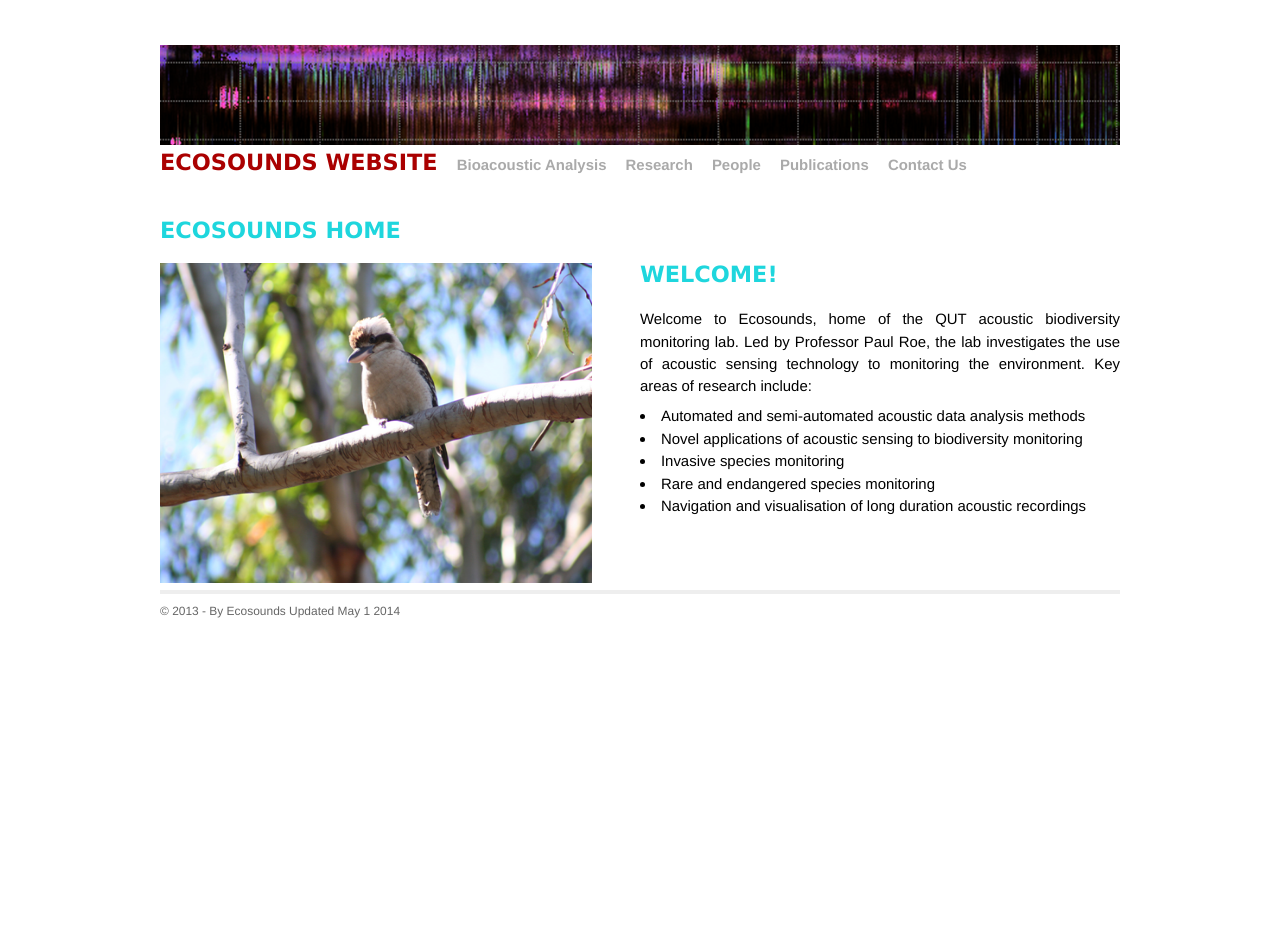
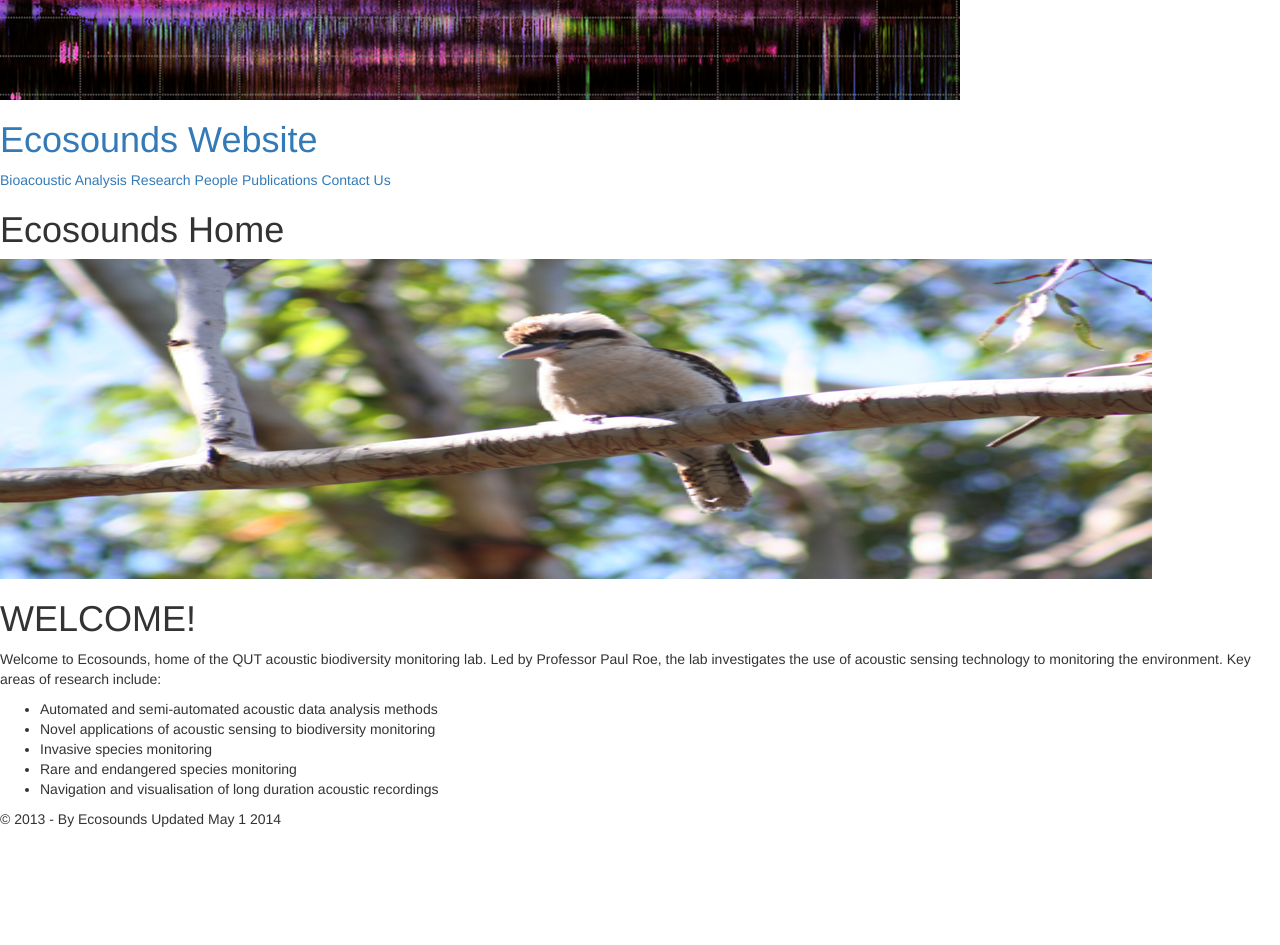
Before and after one commit to QutEcoacoustics/research-blog, a Jekyll site: the page built from index.html, in a window 1280 px wide. Built offline with Jekyll 4.4.1, drawn with Linux system fonts in a browser that asks for light colours; nearby versions of some CDN libraries; Markdown is read by kramdown in place of the engine named in the settings; after the commit the page ends 900 px from its top, so only the background shows below that.

Commit message:
Addition of Bootstrap

```diff
--- a/_layouts/default.html
+++ b/_layouts/default.html
@@ -10,7 +10,16 @@
         <link rel="stylesheet" href="/css/syntax.css">
 
         <!-- Custom CSS -->
-        <link rel="stylesheet" href="/css/main.css">
+        <!-- <link rel="stylesheet" href="/css/main.css"> -->
+
+        <!-- Latest compiled and minified CSS -->
+		<link rel="stylesheet" href="//netdna.bootstrapcdn.com/bootstrap/3.1.1/css/bootstrap.min.css">
+
+		<!-- Optional theme -->
+		<link rel="stylesheet" href="//netdna.bootstrapcdn.com/bootstrap/3.1.1/css/bootstrap-theme.min.css">
+
+		<!-- Latest compiled and minified JavaScript -->
+		<script src="//netdna.bootstrapcdn.com/bootstrap/3.1.1/js/bootstrap.min.js"></script>
 
     </head>
     <body>
```
